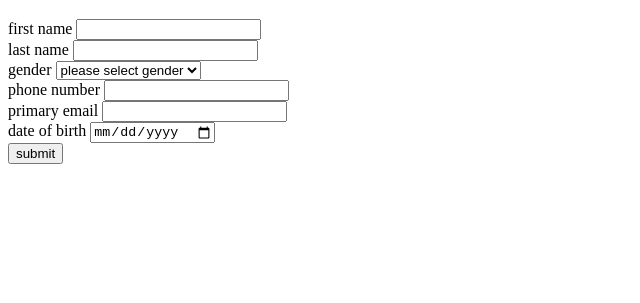
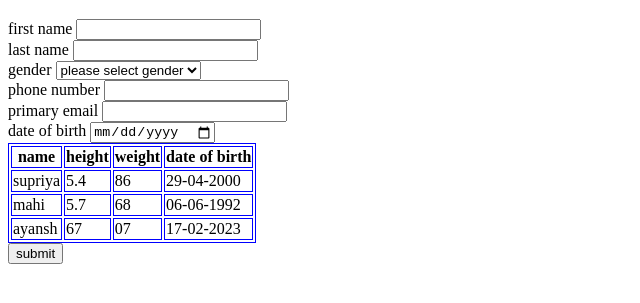
Before and after one commit to suppu0429/test, a plain HTML site: page lock.html in a window 1280 px wide. Shown: the part 61-364 px from the top of the page, without its empty margins (0-640 px from the left). Drawn offline with Linux system fonts and the light colour scheme.

Commit message:
my first project

```diff
--- a/lock.html
+++ b/lock.html
@@ -10,16 +10,16 @@
     <h1>suppu</h1>
     <div>
         <label>first name</label>
-        <input type="text"  name="firstName" onchange="handleChange(event)" />
+        <input type="text" name="firstName" onchange="handleChange(event)" />
     </div>
     <div>
         <label>last name</label>
-        <input type="last name"  name="lastName" onchange="handleChange(event)" />
+        <input type="last name" name="lastName" onchange="handleChange(event)" />
     </div>
     <div>
         <label>gender</label>
         <select name="gender" onchange="handleChange(event)">
-            <option value="" >please select gender</option>
+            <option value="">please select gender</option>
             <option value="male">male</option>
             <option value="female">female</option>
         </select>
@@ -38,6 +38,38 @@
         <label>date of birth</label>
         <input type="date" id="birthday" name="dob" onchange="handleChange(event)" />
     </div>
+    <style>
+        table, th, td {
+            border: 0.5px solid blue;
+        }
+        </style>
+    <table style="width:70%x">
+        <tr>
+            <th>name</th>
+            <th>height</th>
+            <th>weight</th>
+            <th>date of birth</th>
+        </tr>
+        <tr>
+            <td>supriya</td>
+            <td>5.4</td>
+            <td>86</td>
+            <td>29-04-2000</td>
+        </tr>
+        <tr>
+            <td>mahi</td>
+            <td>5.7</td>
+            <td>68</td>
+            <td>06-06-1992</td>
+        </tr>
+        <tr>
+            <td>ayansh</td>
+            <td>67</td>
+            <td>07</td>
+            <td>17-02-2023</td>
+        </tr>
+     </table>
     <button onclick="active()">submit</button>
 </body>
+
 </html>
```
